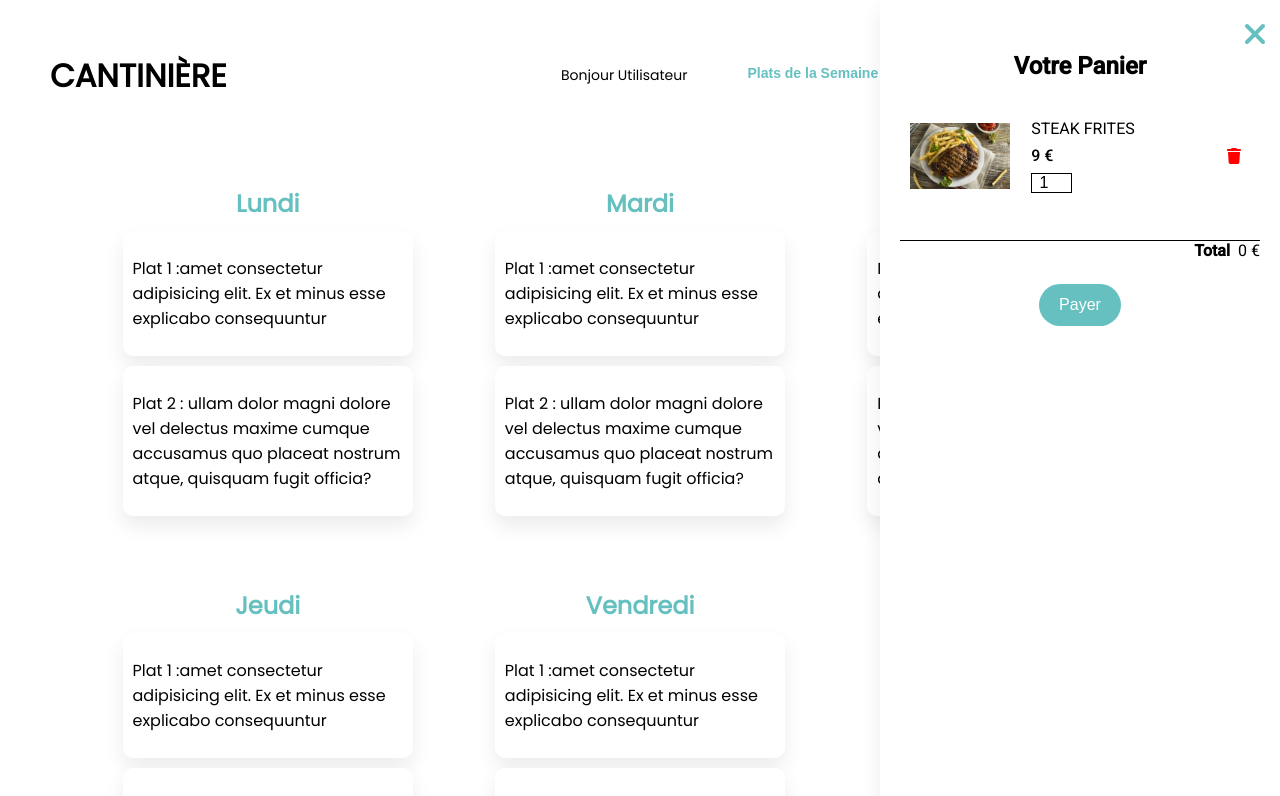
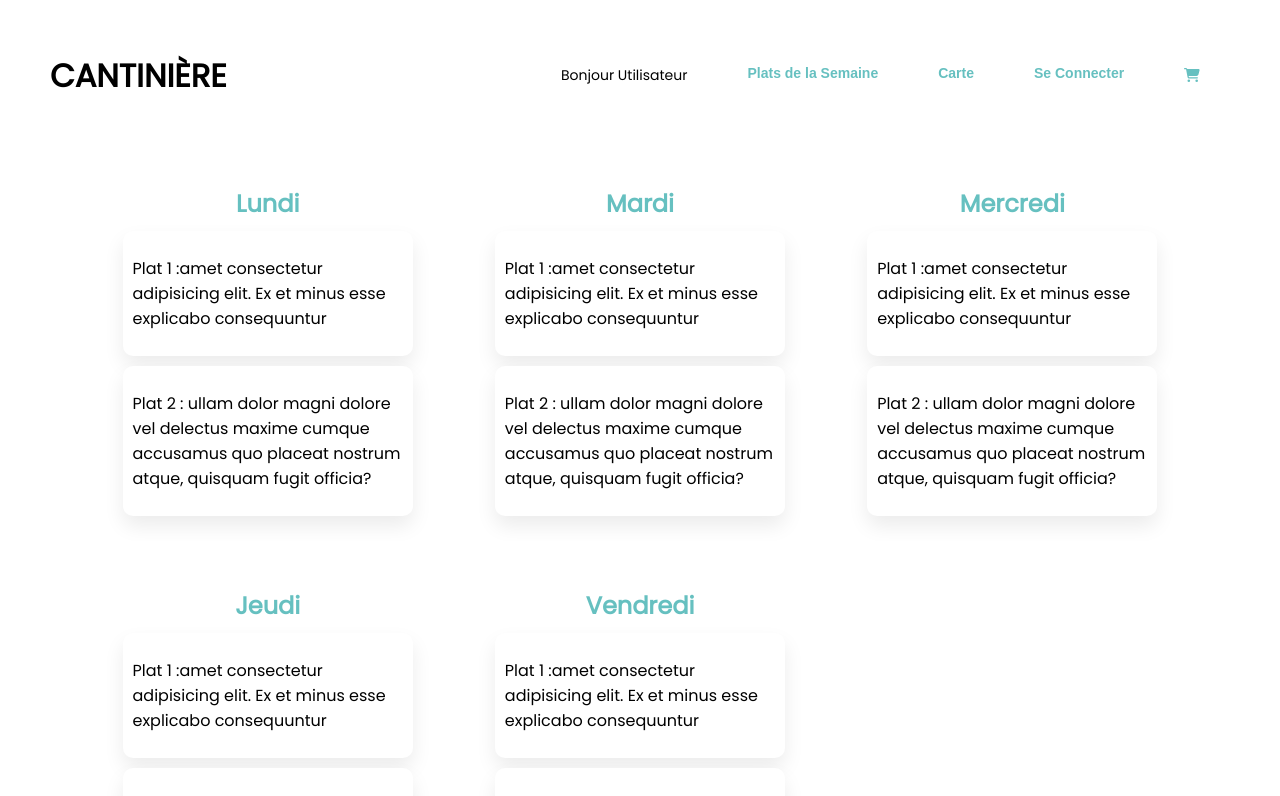
Before and after one commit to wassimouricha/Projet_cantiniere, an Angular app: page /Home in a window 1280 px wide. Shown: the top 796 px of the page. Built offline with nearby package versions, Linux system fonts and the light colour scheme.

Commit message:
panier script added

```diff
--- a/src/app/components/navbar/navbar.component.css
+++ b/src/app/components/navbar/navbar.component.css
@@ -169,13 +169,18 @@ transition-timing-function: cubic-bezier(0.45, 1.64, 0.47, 0.66);
 .cart{
     position: fixed;
     top: 0;
-    right: 0;
+    right: -100%;
     width: 360px;
     min-height: 100vh;
     padding: 20px;
     background: white;
     box-shadow: 0 10px 20px rgb(0 0 0 / 8%);
-    z-index: 1;
+    z-index: 1000;
+    transition: 0.8s;
+}
+
+.cart.active {
+    right: 0;
 }
 
 .cart-title{
@@ -265,7 +270,7 @@ color: red;
     margin-left: 0.5rem;
 }
 
-#close-cart{
+.close-cart{
     position: absolute;
     top: 1rem;
     right: 0.8rem;
@@ -347,3 +352,9 @@ color: red;
     margin-left: 0;
 }
 }
+
+@media screen and (max-width: 375px) {
+    .cart {
+        width: 300px;
+    }
+}
--- a/src/app/components/navbar/navbar.component.html
+++ b/src/app/components/navbar/navbar.component.html
@@ -10,7 +10,7 @@
             <a routerLink="/Cartes" ><button type="button" class=" btn--border btn-read btn--animated">Carte</button></a>
                 <a (click)="openDialog()"><button type="button" class=" btn--border btn-read btn--animated">Se  Connecter</button></a>
                     <!-- pour appeler une icone fontawesome en html angular -->
-                <a href="#"><button type="button" class=" btn--border btn-read btn--animated"><fa-icon [icon]="cart"></fa-icon></button></a>
+                <button (click)="openCart()" type="button" class=" btn--border btn-read btn--animated cart-icon" ><fa-icon [icon]="cart" ></fa-icon></button>
         </ul>
     </div>
     <!-- panier -->
@@ -36,7 +36,7 @@
             <!-- bouton acheter -->
             <button type="button" class="btn-buy">Payer</button>
             <!-- fermer le panier -->
-            <a href="#"><fa-icon [icon]="close" id="close-cart"></fa-icon></a>
+            <a><fa-icon [icon]="close" class="close-cart"></fa-icon></a>
         </div>
         <!-- togglebutton -->
         <div class="toggle">
--- a/src/app/components/navbar/navbar.component.ts
+++ b/src/app/components/navbar/navbar.component.ts
@@ -2,7 +2,7 @@ import { Component, OnInit, } from '@angular/core';
 import { MatDialog } from '@angular/material/dialog';
 import { faBars, faCartShopping, faClose, faTrash} from '@fortawesome/free-solid-svg-icons';
 import { DialogConnexionComponent } from '../dialog-connexion/dialog-connexion.component';
-import { DialogContentComponent } from '../dialog-content/dialog-content.component';
+
 
 
 declare function togglebutton():any;
@@ -31,6 +31,22 @@ export class NavbarComponent implements OnInit {
     );
   }
 
+  openCart(){
+    const cartIcon = document.querySelector(".cart-icon");
+    const cart = document.querySelector(".cart");
+    const closeCart = document.querySelector(".close-cart");
+
+    cartIcon!.addEventListener('click' , () => {
+        cart!.classList.add('active');
+    })
+
+    closeCart!.addEventListener('click' , () => {
+        cart!.classList.remove('active');
+    })
+}
+
+
+
 
   ngOnInit(): void {
     togglebutton();
```
Also changed, not shown: src/assets/scriptnavbar.js (+24 -0 lines).
